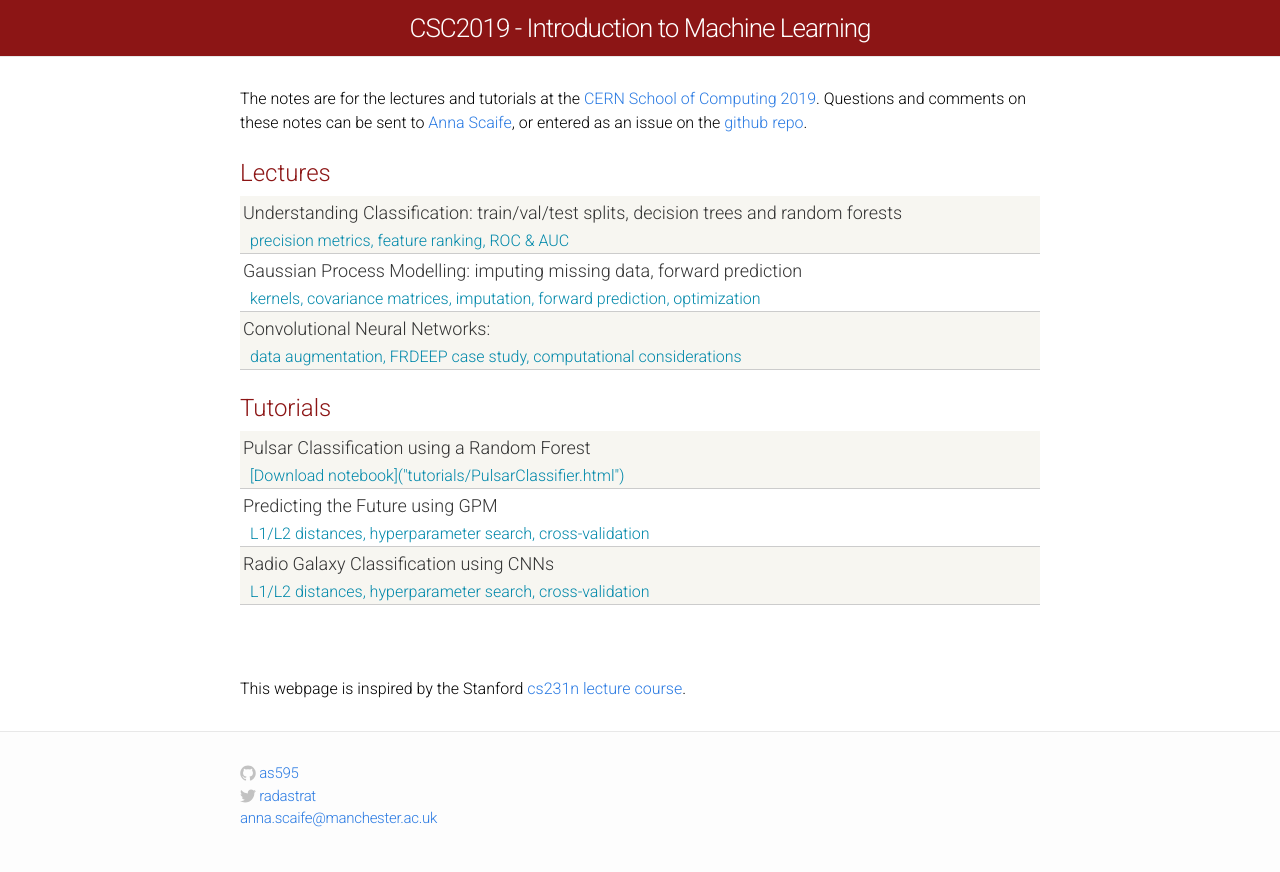
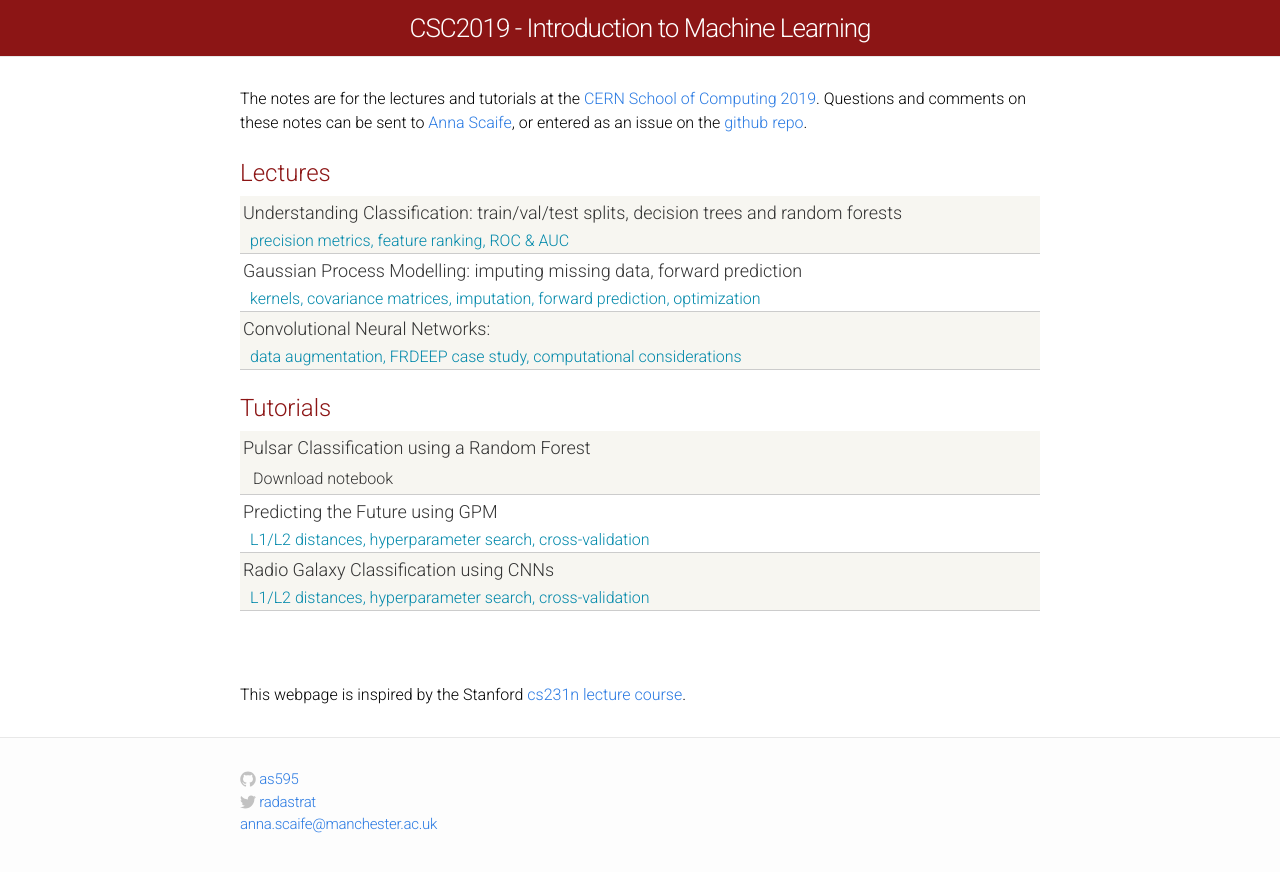
Before and after one commit to as595/csc-2019, a Jekyll site: the page built from index.html, in a window 1280 px wide. Shown: the top 872 px of the page. Built offline with Jekyll 4.4.1, drawn with Linux system fonts in a browser that asks for light colours; part of the change alters nothing that is shown.

Commit message:
Update index.html

```diff
--- a/index.html
+++ b/index.html
@@ -48,7 +48,9 @@ layout: default
         Pulsar Classification using a Random Forest
       </a>
       <div class="kw">
-        [Download notebook]("tutorials/PulsarClassifier.html")
+	<a href="tutorials/PulsarClassifier.ipynb">
+          Download notebook
+      	</a>
       </div>
     </div>
 
```
